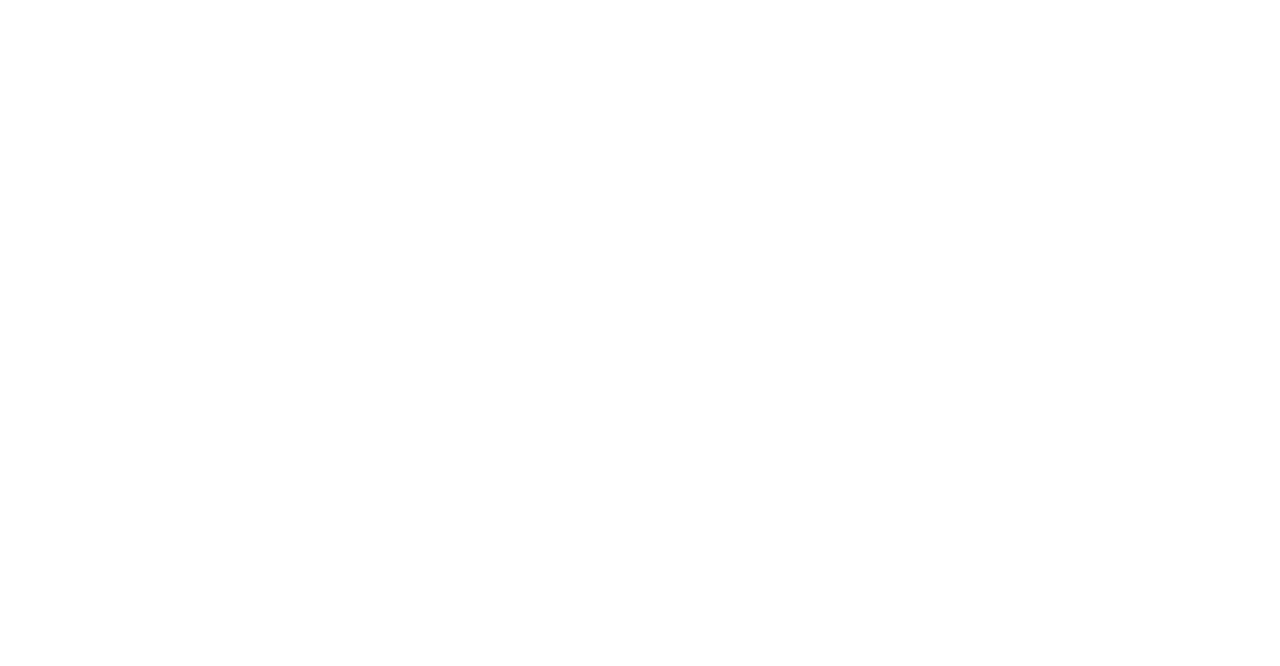
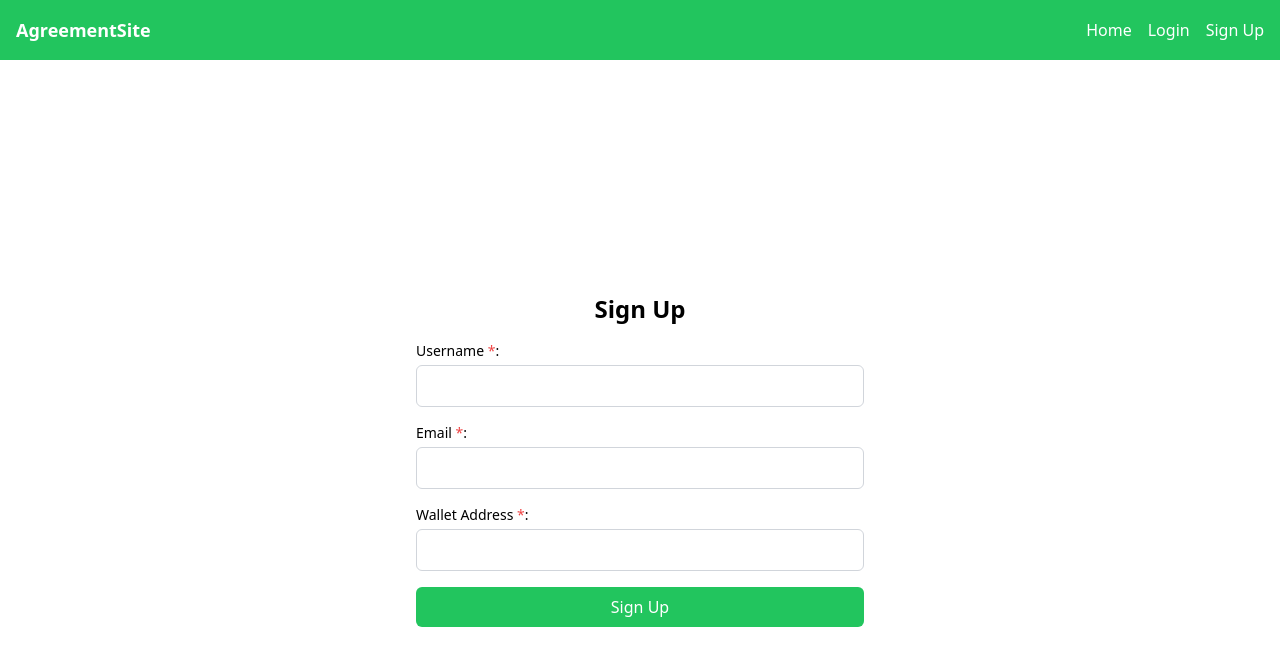
Before and after one commit to prithvi009/agricultural-agreements, a React (Create React App) app in the folder client/: page /signup in a window 1280 px wide. Shown: the top 666 px of the page. Built offline with nearby package versions, Linux system fonts and the light colour scheme.

Commit message:
Login_signup

```diff
--- a/client/package.json
+++ b/client/package.json
@@ -8,7 +8,10 @@
     "@testing-library/user-event": "^13.5.0",
     "react": "^18.2.0",
     "react-dom": "^18.2.0",
+    "react-router-dom": "^6.20.0",
     "react-scripts": "5.0.1",
+    "react-toast": "^1.0.3",
+    "react-toastify": "^9.1.3",
     "web-vitals": "^2.1.4"
   },
   "scripts": {
--- a/client/src/App.css
+++ /dev/null
@@ -1,38 +0,0 @@
-.App {
-  text-align: center;
-}
-
-.App-logo {
-  height: 40vmin;
-  pointer-events: none;
-}
-
-@media (prefers-reduced-motion: no-preference) {
-  .App-logo {
-    animation: App-logo-spin infinite 20s linear;
-  }
-}
-
-.App-header {
-  background-color: #282c34;
-  min-height: 100vh;
-  display: flex;
-  flex-direction: column;
-  align-items: center;
-  justify-content: center;
-  font-size: calc(10px + 2vmin);
-  color: white;
-}
-
-.App-link {
-  color: #61dafb;
-}
-
-@keyframes App-logo-spin {
-  from {
-    transform: rotate(0deg);
-  }
-  to {
-    transform: rotate(360deg);
-  }
-}
--- a/client/src/App.js
+++ b/client/src/App.js
@@ -1,13 +1,24 @@
-import './App.css';
+import React from 'react';
+import { Route, Routes } from 'react-router-dom';
+import Home from './components/Home';
+import Login from './components/Login';
+import Signup from './components/Signup';
+import Navbar from './components/Navbar';
+
+
 
 function App() {
   return (
-    <>
-     <div className='text-center'>
-
-     </div>
-    </>
+    <div>
+      <Navbar />
+      <Routes>
+        <Route path="/" element={<Home />} />
+        <Route path="/login" element={<Login />} />
+        <Route path="/signup" element={<Signup />} />
+      </Routes>
+    </div>
   );
 }
 
+
 export default App;
--- /dev/null
+++ b/client/src/components/Home.jsx
@@ -0,0 +1,13 @@
+import React from 'react'
+import Navbar from './Navbar'
+import { Link } from 'react-router-dom'
+
+const Home = () => {
+  return (
+    <div>
+
+    </div>
+  )
+}
+
+export default Home
--- /dev/null
+++ b/client/src/components/Login.jsx
@@ -0,0 +1,64 @@
+import React, { useState } from 'react';
+import { ToastContainer, toast } from 'react-toastify';
+import 'react-toastify/dist/ReactToastify.css';
+
+const LoginPage = () => {
+  const [username, setUsername] = useState('');
+  const [password, setPassword] = useState('');
+
+  const handleLogin = () => {
+    if (!username || !password) {
+      toast.error('Please enter both username and password');
+      return;
+    }
+    // Implement your login logic here
+    // For the sake of the example, let's assume a simple check
+    if (username === 'user' && password === 'password') {
+      // Successful login
+      toast.success('Login successful');
+    } else {
+      // Incorrect credentials
+      toast.error('Incorrect username or password');
+    }
+  };
+
+  return (
+    <div className="min-h-screen flex items-center justify-center overflow-y-hidden">
+      <div className="max-w-md w-full">
+        <h2 className="text-2xl font-semibold mb-4 text-center">Login</h2>
+        <form className="space-y-4">
+          <div>
+            <label className="block text-sm font-medium">Username:</label>
+            <input
+              type="text"
+              value={username}
+              onChange={(e) => setUsername(e.target.value)}
+              className="mt-1 p-2 w-full border border-gray-300 rounded-md"
+            />
+          </div>
+
+          <div>
+            <label className="block text-sm font-medium">Password:</label>
+            <input
+              type="password"
+              value={password}
+              onChange={(e) => setPassword(e.target.value)}
+              className="mt-1 p-2 w-full border border-gray-300 rounded-md"
+            />
+          </div>
+
+          <button
+            type="button"
+            onClick={handleLogin}
+            className="bg-green-500 text-white px-4 py-2 rounded-md hover:bg-green-900 transition duration-300 w-full"
+          >
+            Login
+          </button>
+        </form>
+        <ToastContainer />
+      </div>
+    </div>
+  );
+};
+
+export default LoginPage;
--- /dev/null
+++ b/client/src/components/Navbar.js
@@ -0,0 +1,34 @@
+// src/components/Navbar.js
+import React from 'react';
+import { Link } from 'react-router-dom';
+
+const Navbar = () => {
+  return (
+    <nav className="bg-green-500 p-4">
+      <div className="container mx-auto flex justify-between items-center">
+        <Link to="/" className="text-white text-lg font-bold transition-transform transform hover:scale-110">
+          AgreementSite
+        </Link>
+        <ul className="flex space-x-4">
+          <li>
+            <Link to="/" className="text-white hover:text-gray-300 transition-transform transform hover:scale-150">
+              Home
+            </Link>
+          </li>
+          <li>
+            <Link to="/login" className="text-white hover:text-gray-300 transition-transform transform hover:scale-150">
+              Login
+            </Link>
+          </li>
+          <li>
+            <Link to="/signup" className="text-white hover:text-gray-300 transition-transform transform hover:scale-110">
+              Sign Up
+            </Link>
+          </li>
+        </ul>
+      </div>
+    </nav>
+  );
+};
+
+export default Navbar;
--- /dev/null
+++ b/client/src/components/Signup.js
@@ -0,0 +1,66 @@
+import React, { useState } from 'react';
+
+const Signup = () => {
+  const [username, setUsername] = useState('');
+  const [email, setEmail] = useState('');
+  const [walletAddress, setWalletAddress] = useState('');
+
+  const handleSignup = async () => {
+    // Your signup logic
+  };
+
+  return (
+    <div className="min-h-screen flex items-center justify-center">
+      <div className="max-w-md w-full">
+        <h2 className="text-2xl font-semibold mb-4 text-center">Sign Up</h2>
+        <form className="space-y-4">
+          <div>
+            <label className="block text-sm font-medium">
+              Username<span className="text-red-500"> *</span>:
+            </label>
+            <input
+              type="text"
+              value={username}
+              onChange={(e) => setUsername(e.target.value)}
+              className="mt-1 p-2 w-full border border-gray-300 rounded-md"
+            />
+          </div>
+
+          <div>
+            <label className="block text-sm font-medium">
+              Email <span className="text-red-500">*</span>:
+            </label>
+            <input
+              type="email"
+              value={email}
+              onChange={(e) => setEmail(e.target.value)}
+              className="mt-1 p-2 w-full border border-gray-300 rounded-md"
+            />
+          </div>
+
+          <div>
+            <label className="block text-sm font-medium">
+              Wallet Address <span className="text-red-500">*</span>:
+            </label>
+            <input
+              type="text"
+              value={walletAddress}
+              onChange={(e) => setWalletAddress(e.target.value)}
+              className="mt-1 p-2 w-full border border-gray-300 rounded-md"
+            />
+          </div>
+
+          <button
+            type="button"
+            onClick={handleSignup}
+            className="bg-green-500 text-white px-4 py-2 rounded-md hover:bg-green-900 transition duration-300 w-full "
+          >
+            Sign Up
+          </button>
+        </form>
+      </div>
+    </div>
+  );
+};
+
+export default Signup;
--- a/client/src/index.js
+++ b/client/src/index.js
@@ -2,10 +2,11 @@
 import ReactDOM from 'react-dom/client';
 import './index.css';
 import App from './App';
-
+import { BrowserRouter } from 'react-router-dom';
 const root = ReactDOM.createRoot(document.getElementById('root'));
 root.render(
-  <React.StrictMode>
-    <App />
-  </React.StrictMode>
+  <BrowserRouter>
+  <App />
+  </BrowserRouter>
+
 );
```
Also changed, not shown: 1 other file (tests, documents, lock files or other folders).
